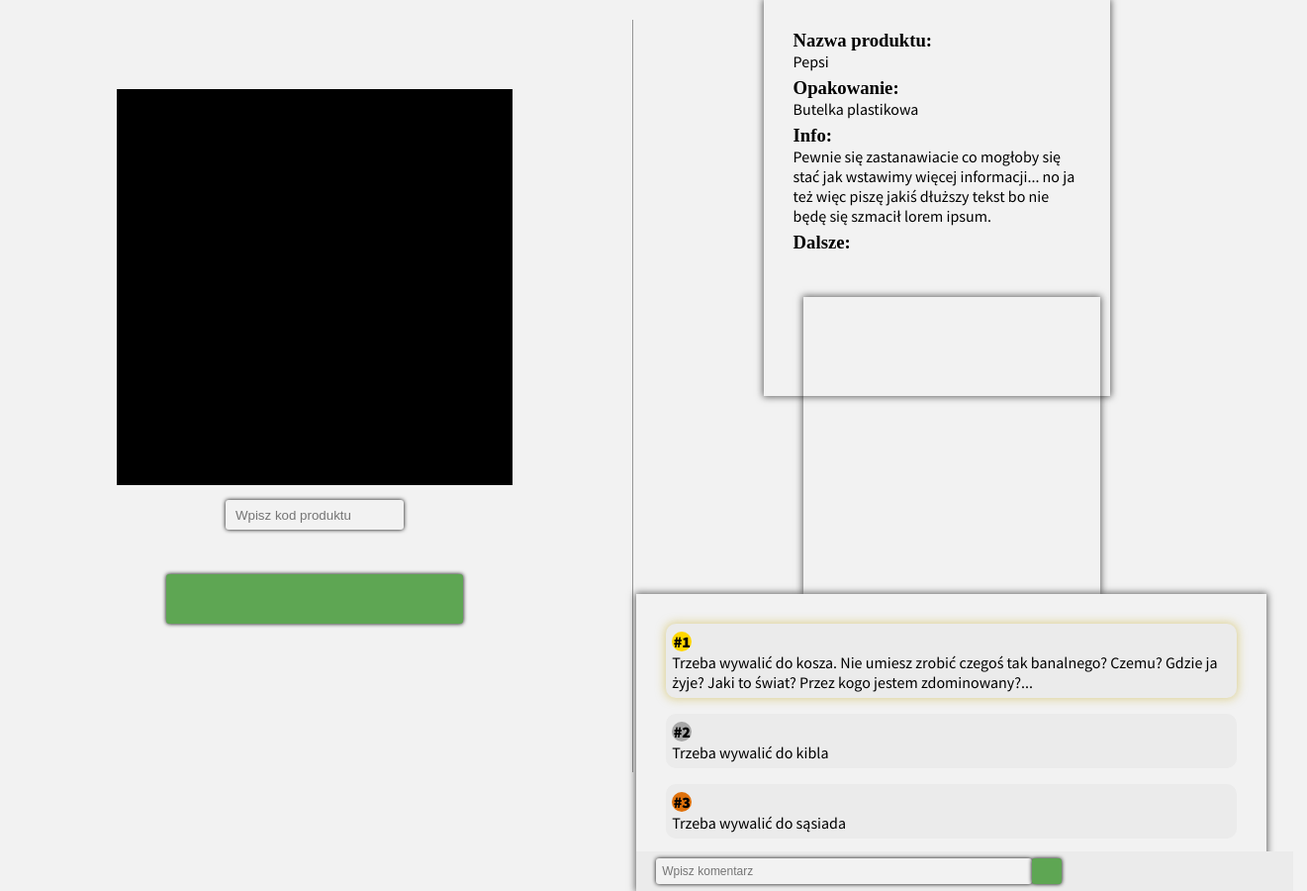
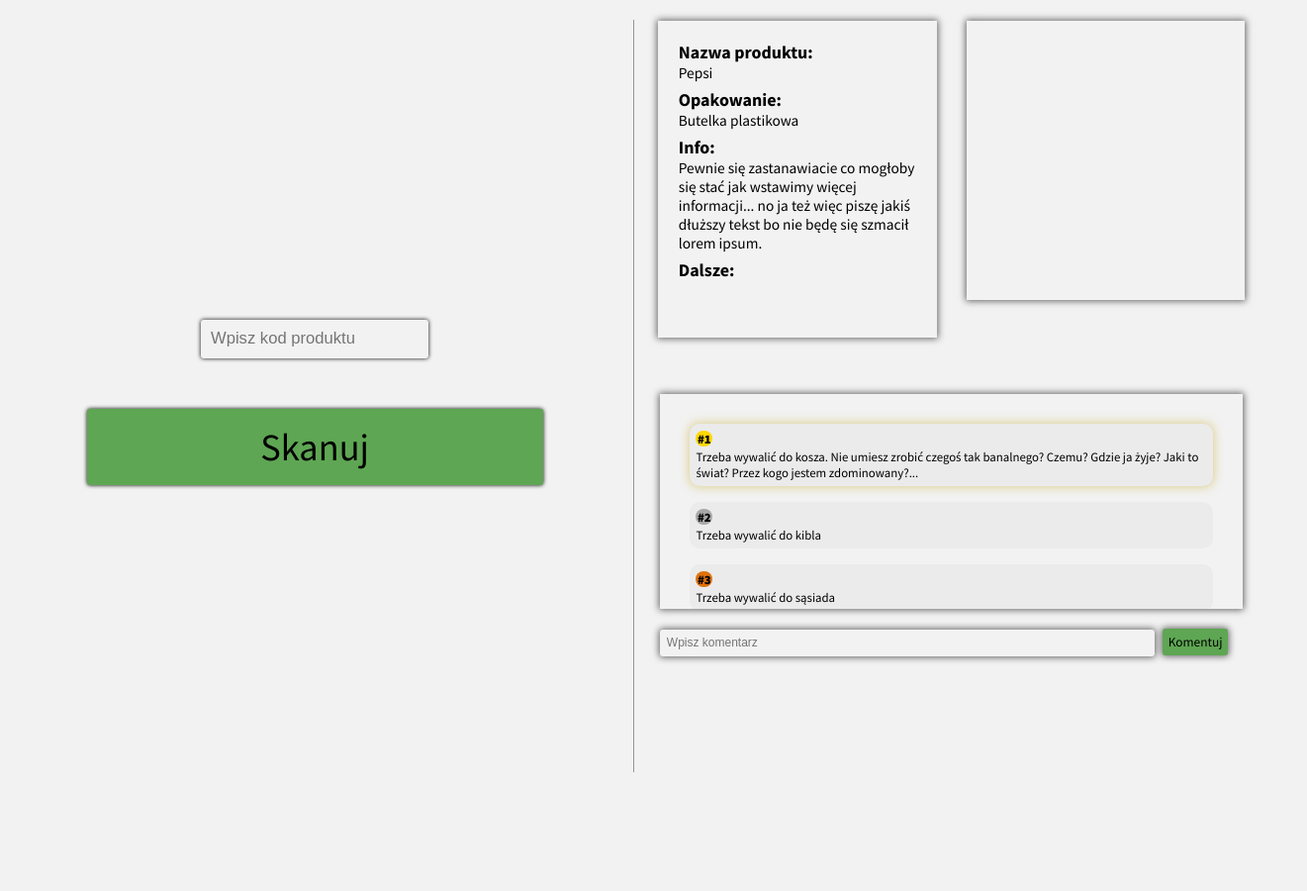
Before and after one commit to pietruszka123/Konkurs2, a website: page public/index.html in a window 1280 px wide. Shown: the whole page at 99% size, 1321 px wide, since content can reach past the window. After the commit the page ends 800 px from the top, so only its background shows below. Drawn offline with Linux system fonts and the light colour scheme; a script that the page names is missing.

Commit message:
lekko poprawiony wyglad

```diff
--- a/public/css.css
+++ b/public/css.css
@@ -1,10 +1,11 @@
 /* Color Theme Swatches in Hex */
-*{
+
+* {
     margin: 0;
     padding: 0;
 }
 
-html{
+html {
     --zielony1: #29D955;
     --zielony2: #67BF5A;
     --zielony3: #5EA653;
@@ -16,20 +17,20 @@ background-color: var(--bialy);
     height: 100%;
 }
 
-
-
-body{
+body {
     display: flex;
     height: 100%;
 }
-.lewa{
+
+.lewa {
     width: 49.75%;
     display: flex;
-    flex-direction: column;
+    flex-direction: column-reverse;
     justify-content: center;
     align-items: center;
 }
-.przedzial{
+
+.przedzial {
     margin-left: 0.25%;
     margin-right: 0.25%;
     width: 1px;
@@ -37,7 +38,8 @@ body{
     margin-top: 20px;
     margin-bottom: 20px;
 }
-.prawa{
+
+.prawa {
     width: 49.75%;
     display: flex;
     flex-direction: row;
@@ -45,77 +47,95 @@ body{
     align-items: center;
     flex-wrap: wrap;
 }
-#inputText{
+
+#inputText {
     background-color: var(--bialy);
-    border-style:none;
+    border-style: none;
     border-radius: 3px;
     filter: drop-shadow(0px 0px 2px #000000);
-    width: 180px;
-    height: 30px;
-    margin-top: 15px;
-    margin-bottom: 45px;
+    width: 18vw;
+    height: 3vw;
+    margin-top: 1vw;
+    margin-bottom: 4vw;
     padding-left: 10px;
+    font-size: 1.3vw;
 }
-#inputText:focus{
+
+#inputText:focus {
     background-color: var(--bialy);
-    border-style:none;
+    border-style: none;
     border-radius: 3px;
     outline: none;
     filter: drop-shadow(0px 0px 2px #000000);
-    width: 180px;
-    height: 30px;
-    margin-top: 15px;
-    margin-bottom: 45px;
+    width: 18vw;
+    height: 3vw;
+    margin-top: 1vw;
+    margin-bottom: 4vw;
     padding-left: 10px;
+    font-size: 1.3vw;
 }
-#przycisk{
+
+#przycisk {
     background-color: var(--zielony3);
-    border-style:none;
+    border-style: none;
     border-radius: 3px;
     filter: drop-shadow(0px 0px 2px #000000);
-    width: 300px;
-    height: 50px;
+    width: 36vw;
+    height: 6vw;
+    font-family: 'Source Sans Pro', sans-serif;
+    font-size: 3vw;
 }
 
-.kamerka {
-    width: 400px;
-    height: 400px;
-    background-color: black;
-    margin-top: -80px;
+#przycisk:hover {
+    background-color: #6bba5f;
+}
+
+#przycisk:active {
+    background-color: #508c47;
 }
 
 .zdjecie {
-    max-height: 300px;
-    max-width: 300px;
-    width: 300px;
-    height: 300px;
+    width: 22vw;
+    height: 22vw;
     box-shadow: 0px 0px 7px 1px #00000099;
     overflow: hidden;
     display: flex;
     flex-direction: column;
     justify-content: center;
     align-items: center;
-    margin-top: -100px;
+    margin-top: -6%;
 }
 
 .informacje {
     background-color: var(--bialy);
     box-shadow: 0px 0px 7px 1px #00000099;
-    width: 350px;
-    height: 400px;
+    width: 22vw;
+    height: 25vw;
     margin-right: 30px;
 }
 
+.tekstInf {
+    margin: 1.6vw;
+    font-family: 'Source Sans Pro', sans-serif;
+    font-size: 1.2vw;
+}
+
+.tekstInf>p {
+    margin-bottom: 6px;
+}
+
 .komentarze {
+    position: relative;
     background-color: var(--bialy);
     box-shadow: 0px 0px 7px 1px #00000099;
-    width: 680px;
-    height: 300px;
+    width: 46vw;
+    height: 17vw;
+    margin-top: -4.8vw;
     overflow-y: scroll;
     overflow-x: unset;
 }
 
-.komentarze > .zbiorKomentarzy > .komentarz {
+.komentarze>.zbiorKomentarzy>.komentarz {
     margin-bottom: 6px;
     font-family: 'Source Sans Pro', sans-serif;
     background-color: #ebebeb;
@@ -124,87 +144,102 @@ body{
     margin-bottom: 16px;
 }
 
-.komentarze > .zbiorKomentarzy > .wpisywanieKomentarzy {
-    position: absolute;
-    margin-top: 230px;
-    margin-left: -30px;
-    background-color: #ebebeb;
-    width: 643.5px;
-    height: 40px;
-    display: flex;
-    align-items: center;
-    padding-left: 20px;
-}
-
-.komentarze > .zbiorKomentarzy > .komentarz:nth-child(2) {
+.komentarze>.zbiorKomentarzy>.komentarz:first-child {
     box-shadow: 0px 0px 10px 1px rgba(199, 176, 43, 0.5);
 }
 
-.komentarze > .zbiorKomentarzy > .komentarz > p {
+.komentarze>.zbiorKomentarzy>.komentarz>.wiadomosc>p {
     font-family: 'Source Sans Pro', sans-serif;
+    font-size: 1vw;
 }
 
-.komentarze > .zbiorKomentarzy > .komentarz > .miejsce > p {
+.komentarze>.zbiorKomentarzy>.komentarz>.miejsce>p {
     font-weight: 800;
     margin: 1.5px;
+    font-size: 1vw;
 }
 
-.komentarze > .zbiorKomentarzy > .komentarz > .miejsce {
+.komentarze>.zbiorKomentarzy>.komentarz>.miejsce {
     border-radius: 100px;
     max-width: min-content;
 }
 
-.komentarze > .zbiorKomentarzy > .komentarz > .m1 {
+.komentarze>.zbiorKomentarzy>.komentarz>.m1 {
     background-color: gold;
 }
 
-.komentarze > .zbiorKomentarzy > .komentarz > .m2 {
+.komentarze>.zbiorKomentarzy>.komentarz>.m2 {
     background-color: rgb(167, 167, 167);
 }
 
-.komentarze > .zbiorKomentarzy > .komentarz > .m3 {
+.komentarze>.zbiorKomentarzy>.komentarz>.m3 {
     background-color: rgb(223, 113, 11);
 }
 
-.komentarze > .zbiorKomentarzy {
+.komentarze>.zbiorKomentarzy {
     margin: 30px;
 }
 
-.tekstInf {
-    margin: 30px;
+.caloscSekcjiKomentarzy {
+    width: 46vw;
+    height: 25vw;
+    margin-top: 6vw;
 }
 
-.tekstInf > p {
-    margin-bottom: 6px;
-    font-family: 'Source Sans Pro', sans-serif;
+.caloscSekcjiKomentarzy>.wpisywanieKomentarzy {
+    width: 654px;
+    height: 40px;
+    margin-top: 20px;
 }
 
 #komentarzInput {
     background-color: var(--bialy);
-    border-style:none;
+    border-style: none;
     border-radius: 3px;
-    filter: drop-shadow(0px 0px 2px #000000);
-    width: 380px;
-    padding: 6px;
+    box-shadow: 0px 0px 7px 1px #00000099;
+    width: 39vw;
+    padding: 0.5vw;
     font-size: 75%;
 }
 
 #komentarzInput:focus {
     background-color: var(--bialy);
-    border-style:none;
+    border-style: none;
     border-radius: 3px;
-    filter: drop-shadow(0px 0px 2px #000000);
-    width: 380px;
-    padding: 6px;
+    box-shadow: 0px 0px 7px 1px #00000099;
+    width: 39vw;
+    padding: 0.5vw;
     outline: none;
     font-size: 75%;
 }
 
 #komentarzSubmit {
     background-color: var(--zielony3);
-    border-style:none;
+    border-style: none;
     border-radius: 3px;
-    filter: drop-shadow(0px 0px 2px #000000);
-    width: 30px;
+    box-shadow: 0px 0px 7px 1px #00000099;
+    width: fit-content;
     height: 26.6px;
+    margin-left: 4px;
+    padding-left: 6px;
+    padding-right: 6px;
+    font-family: 'Source Sans Pro', sans-serif;
 }
+
+#komentarzSubmit:hover {
+    background-color: #6bba5f;
+}
+
+#komentarzSubmit:active {
+    background-color: #508c47;
+}
+
+video {
+    width: 30vw;
+    height: 30vw;
+    margin-top: 0.5vw;
+}
+
+canvas {
+    display: none;
+}
--- a/public/index.html
+++ b/public/index.html
@@ -4,27 +4,24 @@
     <meta charset="UTF-8">
     <meta http-equiv="X-UA-Compatible" content="IE=edge">
     <meta name="viewport" content="width=device-width, initial-scale=1.0">
-    <link rel="stylesheet" href="/css.css">
-    <meta name="productData" content="null">
+    <link rel="stylesheet" href="css.css">
+
     <!--Importowanie czcionki Soure Sans Pro-->
     <link rel="preconnect" href="https://fonts.googleapis.com">
     <link rel="preconnect" href="https://fonts.gstatic.com" crossorigin>
-    <link
-        href="https://fonts.googleapis.com/css2?family=Source+Sans+Pro:ital,wght@0,200;0,300;0,400;0,600;0,700;0,900;1,200;1,300;1,400;1,600;1,700;1,900&display=swap"
-        rel="stylesheet">
-    <title>EcoHelper</title>
+    <link href="https://fonts.googleapis.com/css2?family=Source+Sans+Pro:ital,wght@0,200;0,300;0,400;0,600;0,700;0,900;1,200;1,300;1,400;1,600;1,700;1,900&display=swap" rel="stylesheet">
+    <title>Document</title>
 </head>
 
 <body>
-    <script src="/adapter.min.js"></script>
+    <script src="adapter.min.js"></script>
     <script src="https://cdn.jsdelivr.net/npm/@ericblade/quagga2/dist/quagga.js"></script>
-    <script src="/index.js" type="module"></script>
+    <script src="index.js" type="module"></script>
 
 
-    <section class="lewa">
-        <div class="kamerka" id="yourElement"></div>
+    <section class="lewa" id="kamerka">
+        <input id="przycisk" type="button" value="Skanuj">
         <input class="bialy" id="inputText" type="text" placeholder="Wpisz kod produktu">
-        <input id="przycisk" type="button">
     </section>
     <div class="przedzial"></div>
     <section class="prawa">
@@ -35,8 +32,7 @@
                 <h3>Opakowanie:</h3>
                 <p> Butelka plastikowa</p>
                 <h3>Info:</h3>
-                <p> Pewnie się zastanawiacie co mogłoby się stać jak wstawimy więcej informacji... no ja też więc piszę
-                    jakiś dłuższy tekst bo nie będę się szmacił lorem ipsum.</p>
+                <p> Pewnie się zastanawiacie co mogłoby się stać jak wstawimy więcej informacji... no ja też więc piszę jakiś dłuższy tekst bo nie będę się szmacił lorem ipsum.</p>
                 <h3>Dalsze:</h3>
                 <p> </p>
             </div>
@@ -44,44 +40,80 @@
         <div class="zdjecie">
             <div class="testowanieZdj"></div>
         </div>
+        <div class="caloscSekcjiKomentarzy">
             <div class="komentarze">
                 <div class="zbiorKomentarzy">
-                <div class="wpisywanieKomentarzy">
-                        <input type="text" id="komentarzInput" placeholder="Wpisz komentarz">
-                        <input id="komentarzSubmit" type="button">
+                    <div class="komentarz">
+                        <div class="miejsce m1">
+                            <p>#1</p>
+                        </div>
+                        <div class="wiadomosc">
+                            <p>Trzeba wywalić do kosza. Nie umiesz zrobić czegoś tak banalnego? Czemu? Gdzie ja żyje? Jaki to świat? Przez kogo jestem zdominowany?...</p>
+                        </div>
                     </div>
                     <div class="komentarz">
-                    <div class="miejsce m1"><p>#1</p></div>
-                    <div class="wiadomosc">Trzeba wywalić do kosza. Nie umiesz zrobić czegoś tak banalnego? Czemu? Gdzie ja żyje? Jaki to świat? Przez kogo jestem zdominowany?...</p></div>
+                        <div class="miejsce m2">
+                            <p>#2</p>
+                        </div>
+                        <div class="wiadomosc">
+                            <p>Trzeba wywalić do kibla</p>
+                        </div>
                     </div>
                     <div class="komentarz">
-                    <div class="miejsce m2"><p>#2</p></div>
-                    <div class="wiadomosc">Trzeba wywalić do kibla</p></div>
+                        <div class="miejsce m3">
+                            <p>#3</p>
+                        </div>
+                        <div class="wiadomosc">
+                            <p>Trzeba wywalić do sąsiada</p>
+                        </div>
                     </div>
                     <div class="komentarz">
-                    <div class="miejsce m3"><p>#3</p></div>
-                    <div class="wiadomosc"><p>Trzeba wywalić do sąsiada</p></div>
+                        <div class="miejsce m4">
+                            <p>#4</p>
+                        </div>
+                        <div class="wiadomosc">
+                            <p>Trzeba wywalić na trawę</p>
+                        </div>
                     </div>
                     <div class="komentarz">
-                    <div class="miejsce m4"><p>#4</p></div>
-                    <div class="wiadomosc">Trzeba wywalić na trawę</p></div>
+                        <div class="miejsce m4">
+                            <p>#5</p>
+                        </div>
+                        <div class="wiadomosc">
+                            <p>Trzeba wywalić...</p>
+                        </div>
                     </div>
                     <div class="komentarz">
-                    <div class="miejsce m4"><p>#5</p></div>
-                    <div class="wiadomosc">Trzeba wywalić...</p></div>
+                        <div class="miejsce m4">
+                            <p>#6</p>
+                        </div>
+                        <div class="wiadomosc">
+                            <p>Trzeba wywalić...</p>
+                        </div>
                     </div>
                     <div class="komentarz">
-                    <div class="miejsce m4"><p>#6</p></div>
-                    <div class="wiadomosc">Trzeba wywalić...</p></div>
+                        <div class="miejsce m4">
+                            <p>#7</p>
+                        </div>
+                        <div class="wiadomosc">
+                            <p>Trzeba wywalić...</p>
+                        </div>
                     </div>
                     <div class="komentarz">
-                    <div class="miejsce m4"><p>#7</p></div>
-                    <div class="wiadomosc">Trzeba wywalić...</p></div>
+                        <div class="miejsce m4">
+                            <p>#8</p>
                         </div>
-                <div class="komentarz">
-                    <div class="miejsce m4"><p>#8</p></div>
-                    <div class="wiadomosc">Trzeba wywalić...</p></div>
+                        <div class="wiadomosc">
+                            <p>Trzeba wywalić...</p>
                         </div>
+                    </div>
+                </div>
+            </div>
+            <div class="wpisywanieKomentarzy">
+                <form>
+                    <input type="text" id="komentarzInput" placeholder="Wpisz komentarz">
+                    <input id="komentarzSubmit" type="button" value="Komentuj">
+                </form>
             </div>
         </div>
     </section>
```
Lines whose indentation alone changed are shown as unchanged.
